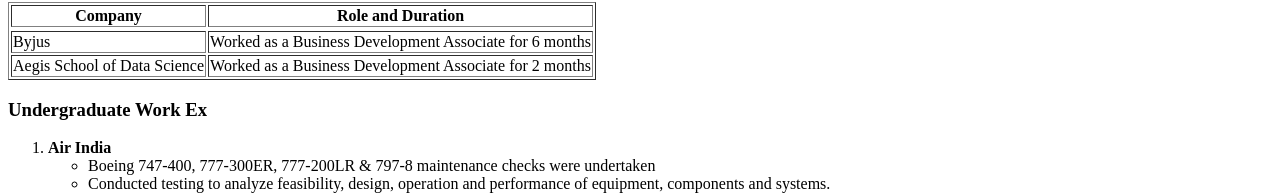
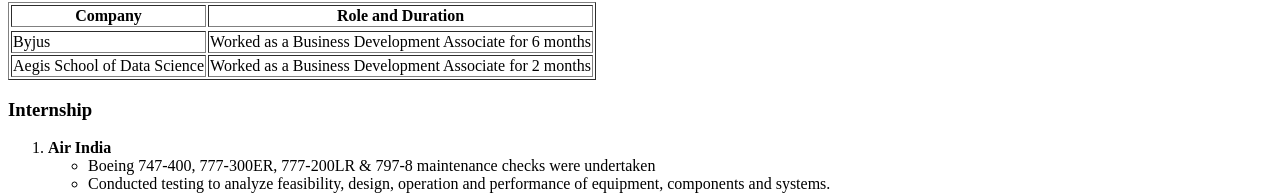
Before and after one commit to ShreyasLM10/Resume, a plain HTML site: page index.html in a window 1280 px wide. Shown: the part 475-670 px from the top of the page. Drawn offline with Linux system fonts and the light colour scheme.

Commit message:
Update index.html

```diff
--- a/index.html
+++ b/index.html
@@ -57,7 +57,7 @@
             </td>
             <td>Worked as a Business Development Associate for 2 months</td></tr>
         </table>
-        <h3>Undergraduate Work Ex</h3>
+        <h3>Internship</h3>
         <ol type="1"><li><strong>Air India</strong> <ul><li>Boeing 747-400, 777-300ER, 777-200LR & 797-8 maintenance
             checks were undertaken</li></ul></li>
 
```
